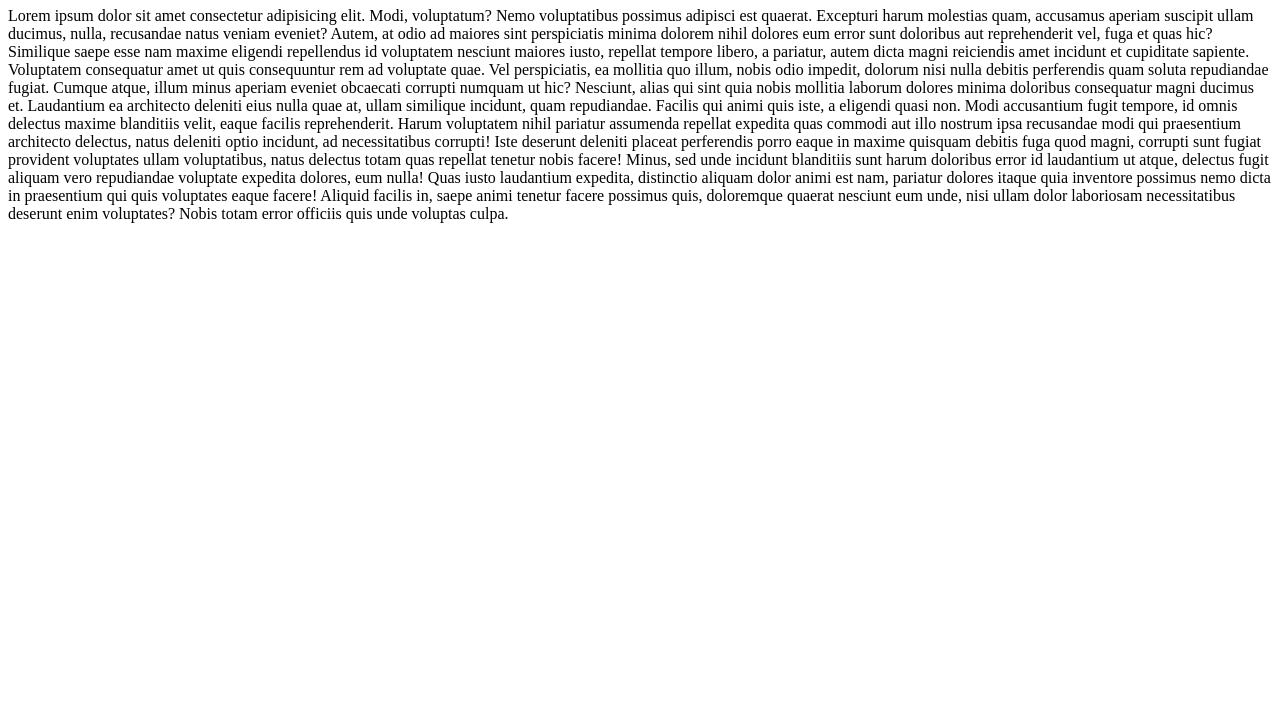
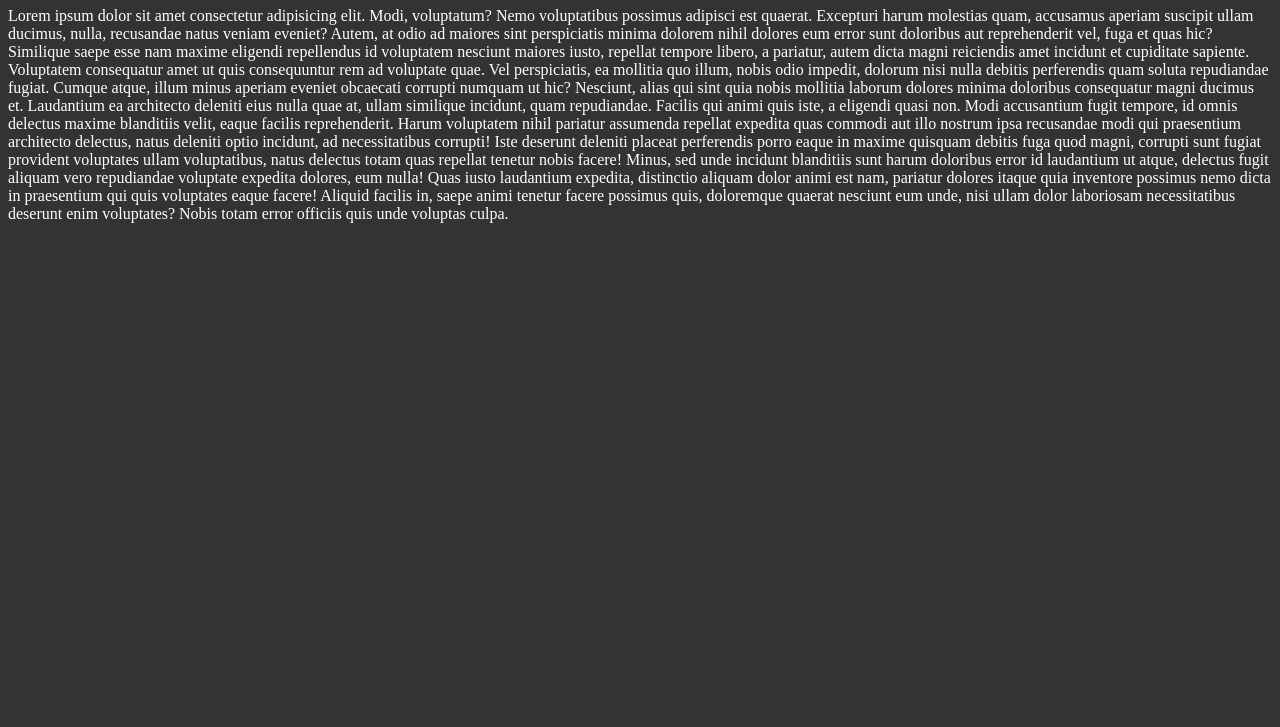
Before and after one commit to Mariolodehf/websitegithubpagesmariolodev, a website: page index.html in a window 1280 px wide. Shown: the part 73-800 px from the top of the page. Drawn offline with Linux system fonts and the light colour scheme.

Commit message:
css y js added

```diff
--- /dev/null
+++ b/js/main.js
@@ -0,0 +1 @@
+console.log('Working!!!');
--- /dev/null
+++ b/styles/main.css
@@ -0,0 +1,4 @@
+body {
+    background: #333;
+    color: white;
+}
```
Also changed, not shown: index.html (+3 -0 lines).
